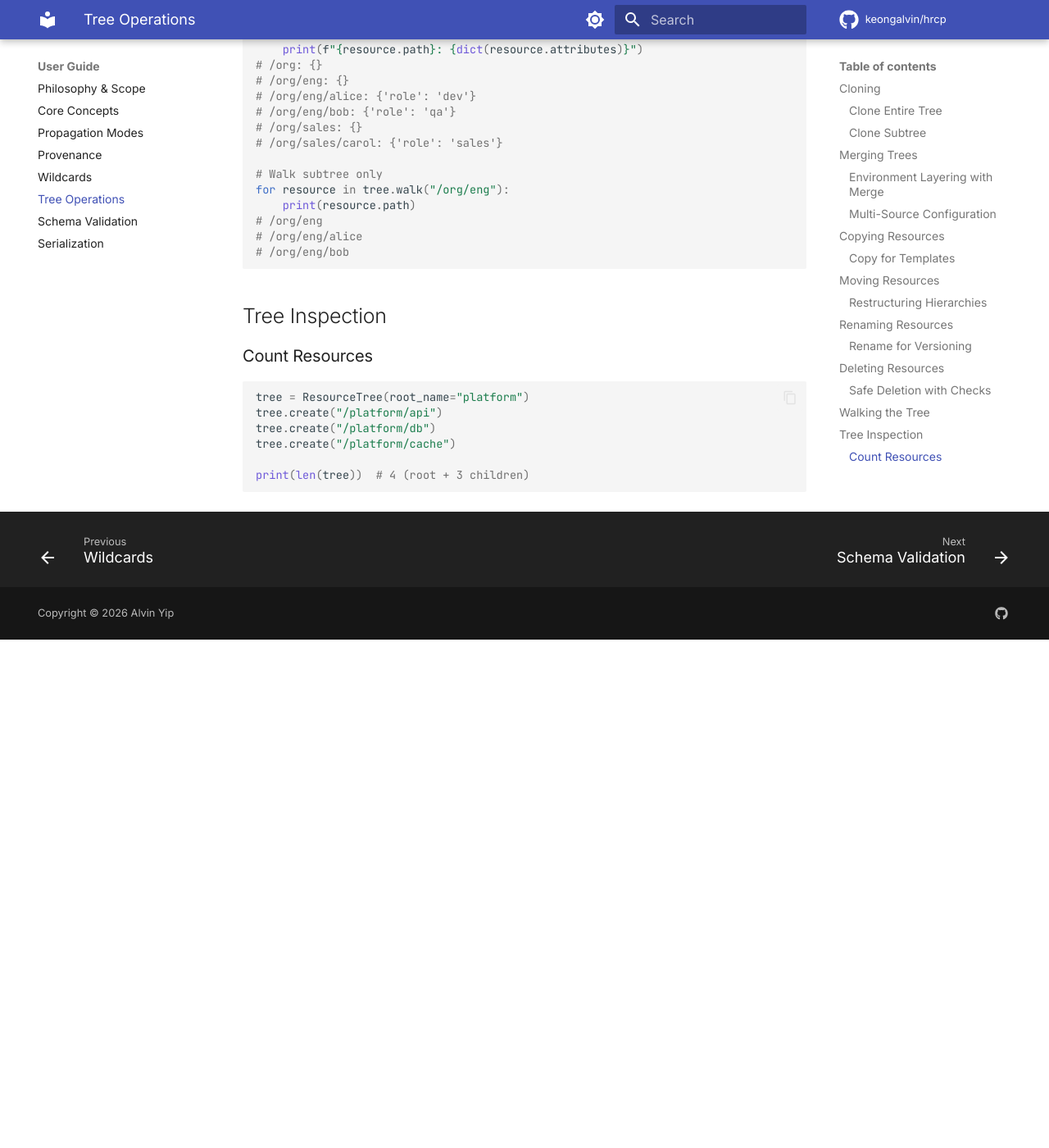
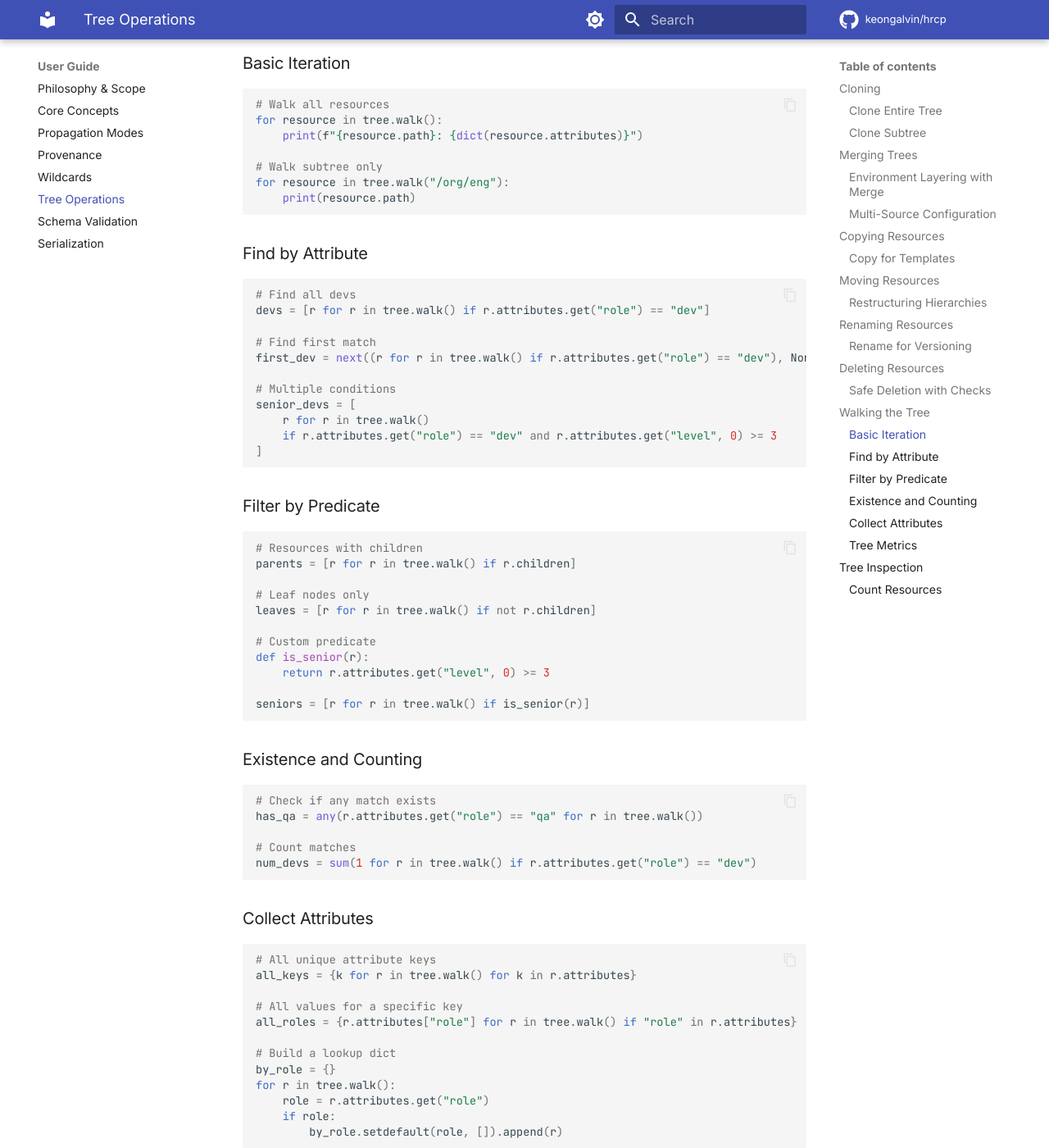
Before and after one commit to keongalvin/hrcp, an MkDocs documentation site: the page built from docs/guide/operations.md, in a window 1280 px wide and 1400 px high, scrolled down 7265 px. Shown: the whole window at 82% size. Built offline with MkDocs 1.6.1 and Material for MkDocs 9.7.7, drawn with Linux system fonts in a browser that asks for light colours; comment, search, counter and statistics services are not loaded; before the commit the page ends 8045 px from its top, so only the background shows below that; some of the changed text lies outside the part shown.

Commit message:
docs: expand walk() patterns in operations.md
Show common patterns using tree.walk():
- Find by attribute (single/multiple conditions)
- Filter by predicate
- Existence checks and counting
- Collect attributes
- Tree metrics (depth, levels)

````diff
--- a/docs/guide/operations.md
+++ b/docs/guide/operations.md
@@ -346,30 +346,98 @@ safe_delete(tree, "/org/team", require_empty=True)
 
 ## Walking the Tree
 
-Iterate over all resources:
+`tree.walk()` is your primary tool for traversing and querying the tree. It yields resources depth-first.
 
 ```python
 tree = ResourceTree(root_name="org")
-tree.create("/org/eng/alice", attributes={"role": "dev"})
-tree.create("/org/eng/bob", attributes={"role": "qa"})
-tree.create("/org/sales/carol", attributes={"role": "sales"})
+tree.create("/org/eng/alice", attributes={"role": "dev", "level": 3})
+tree.create("/org/eng/bob", attributes={"role": "qa", "level": 2})
+tree.create("/org/sales/carol", attributes={"role": "sales", "level": 4})
+```
 
+### Basic Iteration
+
+```python
 # Walk all resources
 for resource in tree.walk():
     print(f"{resource.path}: {dict(resource.attributes)}")
-# /org: {}
-# /org/eng: {}
-# /org/eng/alice: {'role': 'dev'}
-# /org/eng/bob: {'role': 'qa'}
-# /org/sales: {}
-# /org/sales/carol: {'role': 'sales'}
 
 # Walk subtree only
 for resource in tree.walk("/org/eng"):
     print(resource.path)
-# /org/eng
-# /org/eng/alice
-# /org/eng/bob
+```
+
+### Find by Attribute
+
+```python
+# Find all devs
+devs = [r for r in tree.walk() if r.attributes.get("role") == "dev"]
+
+# Find first match
+first_dev = next((r for r in tree.walk() if r.attributes.get("role") == "dev"), None)
+
+# Multiple conditions
+senior_devs = [
+    r for r in tree.walk()
+    if r.attributes.get("role") == "dev" and r.attributes.get("level", 0) >= 3
+]
+```
+
+### Filter by Predicate
+
+```python
+# Resources with children
+parents = [r for r in tree.walk() if r.children]
+
+# Leaf nodes only
+leaves = [r for r in tree.walk() if not r.children]
+
+# Custom predicate
+def is_senior(r):
+    return r.attributes.get("level", 0) >= 3
+
+seniors = [r for r in tree.walk() if is_senior(r)]
+```
+
+### Existence and Counting
+
+```python
+# Check if any match exists
+has_qa = any(r.attributes.get("role") == "qa" for r in tree.walk())
+
+# Count matches
+num_devs = sum(1 for r in tree.walk() if r.attributes.get("role") == "dev")
+```
+
+### Collect Attributes
+
+```python
+# All unique attribute keys
+all_keys = {k for r in tree.walk() for k in r.attributes}
+
+# All values for a specific key
+all_roles = {r.attributes["role"] for r in tree.walk() if "role" in r.attributes}
+
+# Build a lookup dict
+by_role = {}
+for r in tree.walk():
+    role = r.attributes.get("role")
+    if role:
+        by_role.setdefault(role, []).append(r)
+```
+
+### Tree Metrics
+
+```python
+# Tree depth (recursive)
+def depth(r):
+    return 1 if not r.children else 1 + max(depth(c) for c in r.children.values())
+
+tree_depth = depth(tree.root)
+
+# Count at each level
+from collections import Counter
+levels = Counter(r.path.count("/") for r in tree.walk())
 ```
 
 ## Tree Inspection
````
